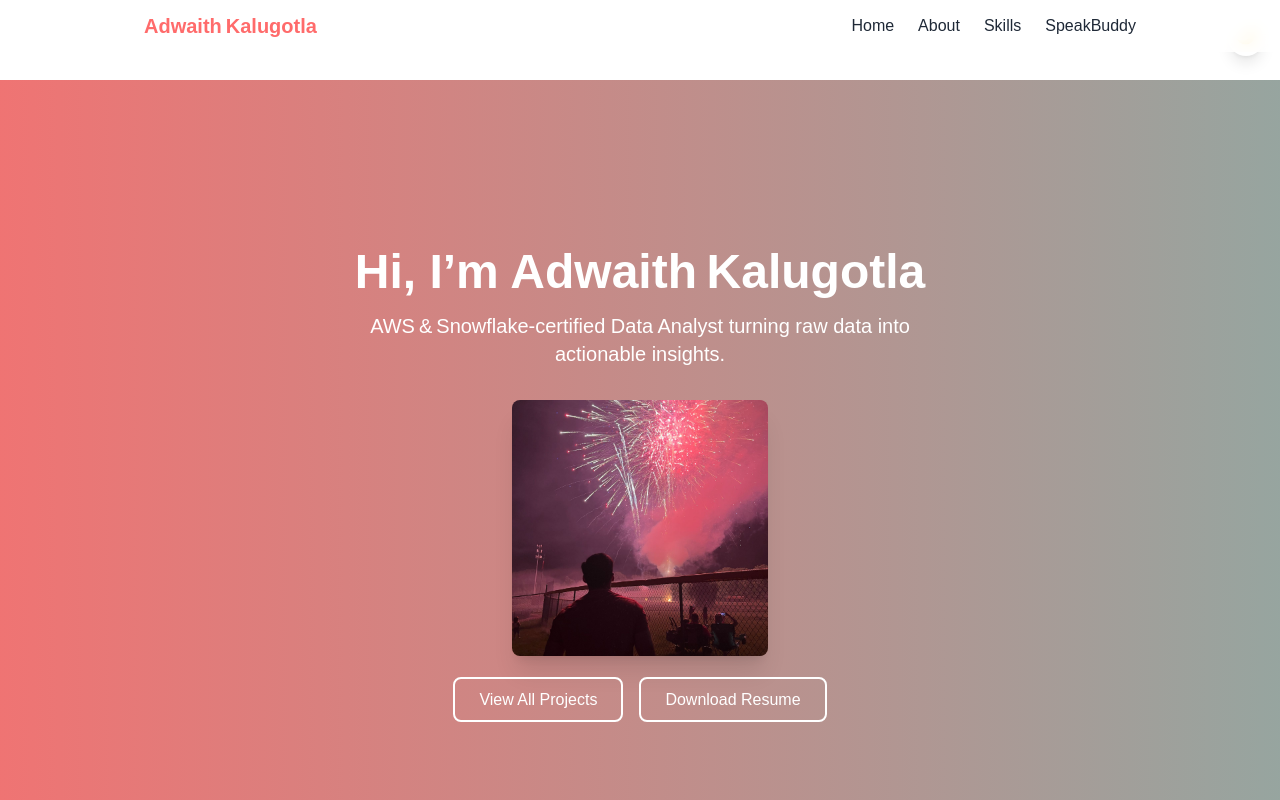
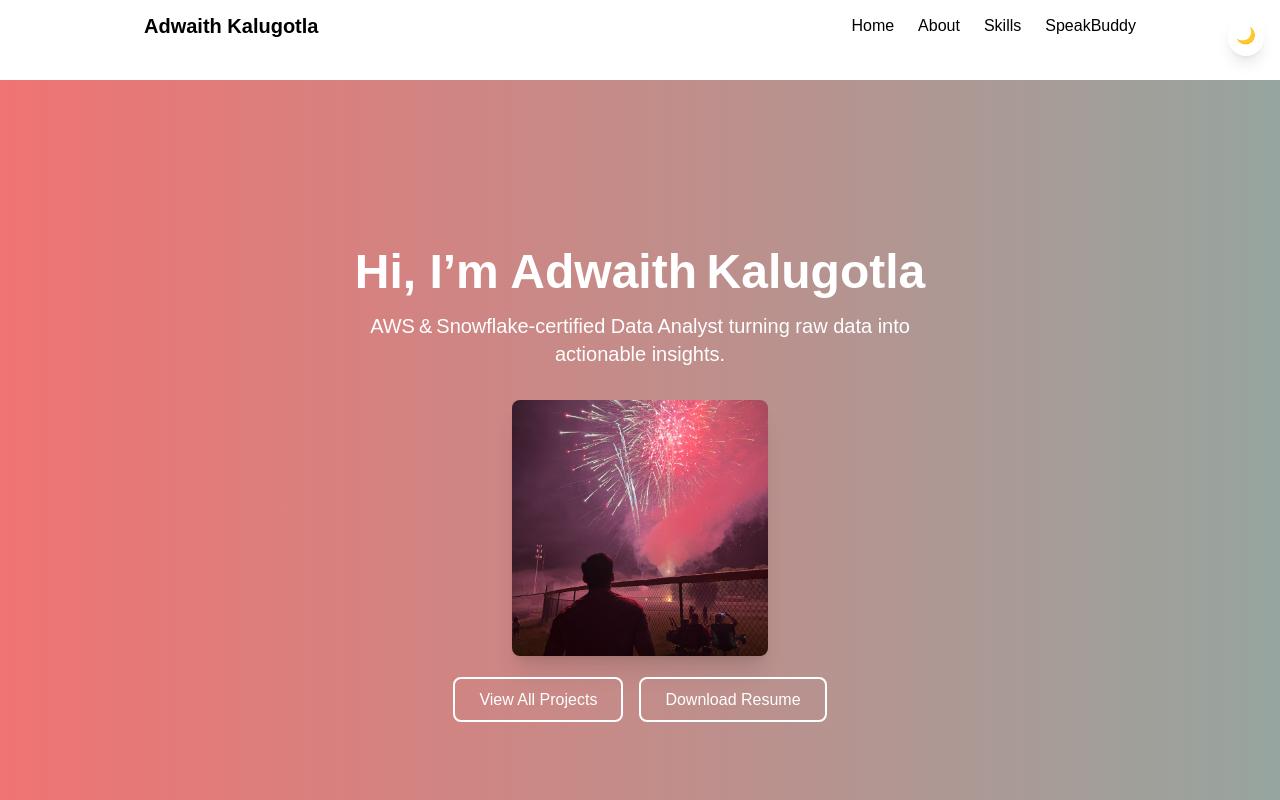
Before and after one commit to adwaithkalugotla/portfolio, a Next.js app: page / in a window 1280 px wide. Shown: the top 800 px of the page. Built offline with nearby package versions, Linux system fonts and the light colour scheme.

Commit message:
Enable dark/light theme toggle and update Navbar z‑index

```diff
--- a/components/Navbar.tsx
+++ b/components/Navbar.tsx
@@ -3,26 +3,68 @@ import Link from 'next/link'
 
 export default function Navbar() {
   return (
-    <nav className="fixed top-0 left-0 w-full bg-white bg-opacity-80 backdrop-blur z-50">
+    <nav
+      className="
+        fixed top-0 left-0 w-full
+        bg-white bg-opacity-80 dark:bg-gray-800 dark:bg-opacity-80
+        backdrop-blur
+        z-40
+        transition-colors duration-300
+      "
+    >
       <div className="max-w-5xl mx-auto px-4 py-3 flex justify-between items-center">
         {/* Brand links to top */}
         <Link
           href="#hero"
-          className="text-xl font-bold text-primary hover:text-secondary transition"
+          className="
+            text-xl font-bold
+            text-black dark:text-white
+            hover:text-gray-700 dark:hover:text-gray-300
+            transition-colors duration-300
+          "
         >
-          Adwaith Kalugotla
+          Adwaith Kalugotla
         </Link>
-        <div className="space-x-6 text-gray-800">
-          <Link href="#hero" className="hover:text-secondary transition">
+
+        <div className="space-x-6">
+          <Link
+            href="#hero"
+            className="
+              text-black dark:text-white
+              hover:text-gray-700 dark:hover:text-gray-300
+              transition-colors duration-300
+            "
+          >
             Home
           </Link>
-          <Link href="#about" className="hover:text-secondary transition">
+          <Link
+            href="#about"
+            className="
+              text-black dark:text-white
+              hover:text-gray-700 dark:hover:text-gray-300
+              transition-colors duration-300
+            "
+          >
             About
           </Link>
-          <Link href="#skills" className="hover:text-secondary transition">
+          <Link
+            href="#skills"
+            className="
+              text-black dark:text-white
+              hover:text-gray-700 dark:hover:text-gray-300
+              transition-colors duration-300
+            "
+          >
             Skills
           </Link>
-          <Link href="#live-demo" className="hover:text-secondary transition">
+          <Link
+            href="#live-demo"
+            className="
+              text-black dark:text-white
+              hover:text-gray-700 dark:hover:text-gray-300
+              transition-colors duration-300
+            "
+          >
             SpeakBuddy
           </Link>
         </div>
--- a/pages/_app.tsx
+++ b/pages/_app.tsx
@@ -6,29 +6,29 @@ import { useState, useEffect } from 'react'
 export default function App({ Component, pageProps }: AppProps) {
   const [theme, setTheme] = useState<'light' | 'dark'>('light')
 
-  // Sync <html> class with theme state
+  // Toggle the `dark` class on <html>
   useEffect(() => {
     document.documentElement.classList.toggle('dark', theme === 'dark')
   }, [theme])
 
   return (
-    <>
+    <div className="relative min-h-screen">
       {/* Theme toggle button */}
       <button
         onClick={() => setTheme((t) => (t === 'dark' ? 'light' : 'dark'))}
         className="
-          fixed top-4 right-4 p-2 rounded-full shadow-lg z-50
+          fixed top-4 right-4 p-2 rounded-full shadow-lg z-[9999]
           bg-white dark:bg-gray-800
-          text-primary dark:text-secondary
-          transition
+          text-black dark:text-white
+          transition-colors duration-200
         "
         aria-label="Toggle theme"
       >
         {theme === 'dark' ? '☀️' : '🌙'}
       </button>
 
-      {/* Your page */}
+      {/* Your page content */}
       <Component {...pageProps} />
-    </>
+    </div>
   )
 }
--- a/styles/globals.css
+++ b/styles/globals.css
@@ -2,22 +2,22 @@
 @tailwind components;
 @tailwind utilities;
 
+/* Light‑mode defaults */
 :root {
   --background: #ffffff;
   --foreground: #171717;
 }
 
-@media (prefers-color-scheme: dark) {
-  :root {
-    --background: #0a0a0a;
-    --foreground: #ededed;
-  }
+/* Dark‑mode overrides when <html class="dark"> */
+html.dark {
+  --background: #0a0a0a;
+  --foreground: #ededed;
 }
 
 body {
   background: var(--background);
   color: var(--foreground);
-  font-family: Arial, Helvetica, sans-serif;
+  font-family: Arial, Helvetica, sans‑serif;
 }
 
 html {
```
Also changed, not shown: tsconfig.json (+18 -5 lines), 1 other file (tests, documents, lock files or other folders).
